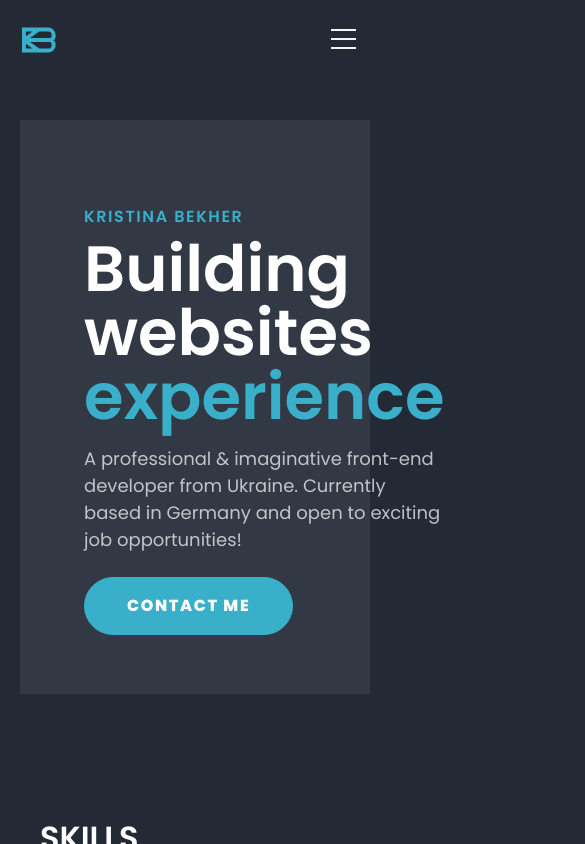
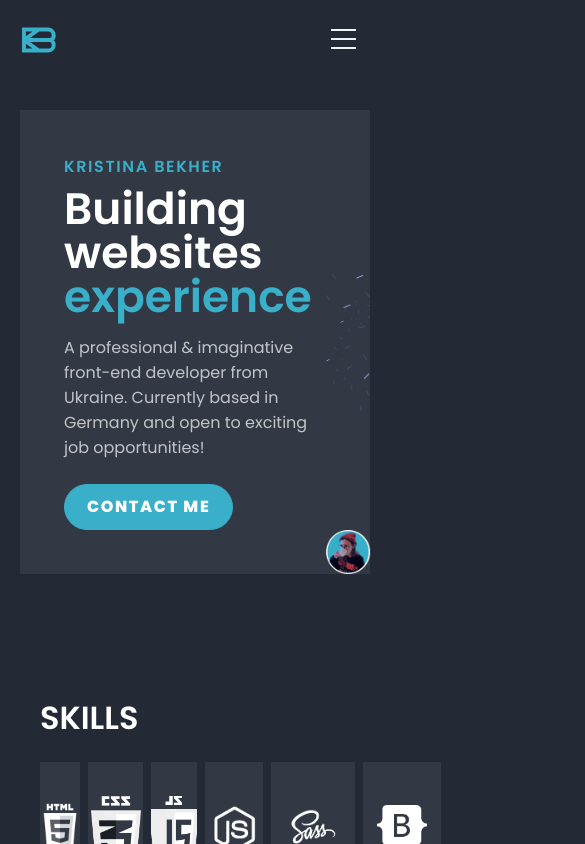
Before and after one commit to kbekher/my-portfolio, a React (Create React App) app: page / in a window 390 px wide. Shown: the top 844 px of the page, 585 px wide, since content can reach past the window. Built offline with nearby package versions, Linux system fonts and the light colour scheme.

Commit message:
Responsive About section
Add responsive styles to About section

```diff
--- a/src/App.scss
+++ b/src/App.scss
@@ -32,6 +32,10 @@ body {
     flex-grow: 1;
     margin-top: 40px;
 
+    @include onTablet {
+      margin-top: 30px;
+    }
+
     &:last-child {
       margin-bottom: 48px;
     }
--- a/src/components/About/About.scss
+++ b/src/components/About/About.scss
@@ -13,6 +13,11 @@
   &__text-section {
     max-width: 454px;
     padding: 84px 0 84px 64px;
+
+    @include onTablet {
+      max-width: 290px;
+      padding: 44px 0 44px 44px;
+    }
   }
 
   &__title {
@@ -30,6 +35,11 @@
     line-height: 64px;
     font-weight: 600;
     margin-bottom: 16px;
+
+    @include onTablet {
+      font-size: 44px;
+      line-height: 44px;
+    }
   }
 
   &__paragraph {
@@ -62,5 +72,9 @@
     bottom: 0;
     left: 50%;
     transform: translateX(-50%);
+
+    @include onTablet {
+      max-width: 422px;
+    }
   }
 }
--- a/src/components/Nav/Nav.scss
+++ b/src/components/Nav/Nav.scss
@@ -13,7 +13,7 @@
     margin-right: 48px;
 
     @include onTablet {
-      margin: 22px;
+      margin-right: 22px;
     }
 
     @include onMobile {
--- a/src/styles/_extends.scss
+++ b/src/styles/_extends.scss
@@ -24,6 +24,10 @@
   &:hover {
     background-color: $color-button-background;
     color: $color-branding;
+  }
+
+  @include onTablet {
+    padding: 10px 22px;
   }
 }
 
@@ -54,6 +58,10 @@
 %section-paragraph {
   color: $color-text;
   font-size: 18px;
+
+  @include onTablet {
+    font-size: 16px;
+  }
 }
 
 %project-title {
```
